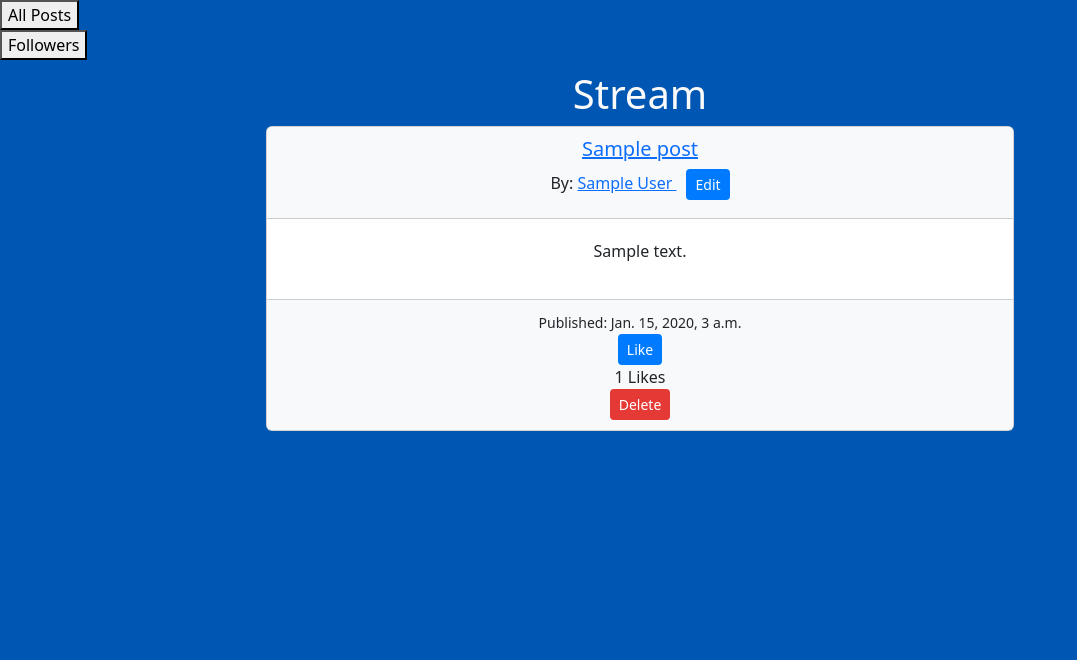
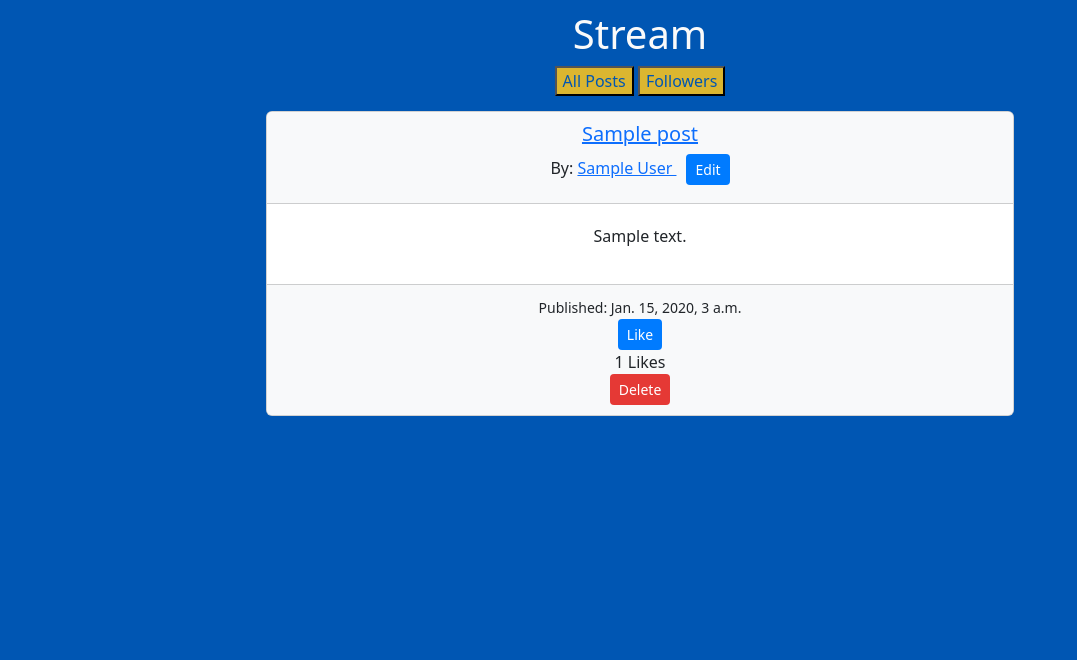
Before and after one commit to momo3404/MySocial, a Django app: page /mysocial/authors/00000000-0000-0000-0000-000000000001/posts/ in a window 1280 px wide. Shown: the part 62-722 px from the top of the page, without its empty margins (0-1077 px from the left). Run offline with Django 4.2, Linux system fonts and the light colour scheme; tables that the repository leaves empty hold one stand-in row (values such as "Sample post").

Commit message:
Edited filter buttons style

```diff
--- a/mysocial/templates/base/mysocial/stream_posts.html
+++ b/mysocial/templates/base/mysocial/stream_posts.html
@@ -67,21 +67,19 @@
 </nav>
 
 <body class="h-100 gradient-form" style="background-color: #0056b3;">
-    <div class="tab">
-    <!-- Form for showing all posts -->
-    <form action="" method="get">
-        <button type="submit" name="action" value="all">All Posts</button>
-    </form>
-
-    <form action="" method="get">
-        <button type="submit" name="action" value="followers">Followers</button>
-    </form>
-    </div>
 
 
     <div class="text-center" style="color: #faFafa;">
         <div class="center">
             <h1>Stream</h1>
+            <div class="tab">
+                <!-- Form for showing all posts -->
+                <form action="" method="get">
+                    <button style= "margin-bottom: 15px; background-color:#DBB630; color:#0056b3;" type="submit" name="action" value="all">All Posts</button>
+                    <button style= "margin-bottom: 15px; background-color:#DBB630; color:#0056b3;" type="submit" name="action" value="followers">Followers</button>
+                </form>
+
+                </div>
             <!-- Form Section for Creating and Editing Posts -->
             <div id="postFormSection" class="form-section">
                 <h2 id="formTitle" style="color: black;">Create New Post</h2>
```
